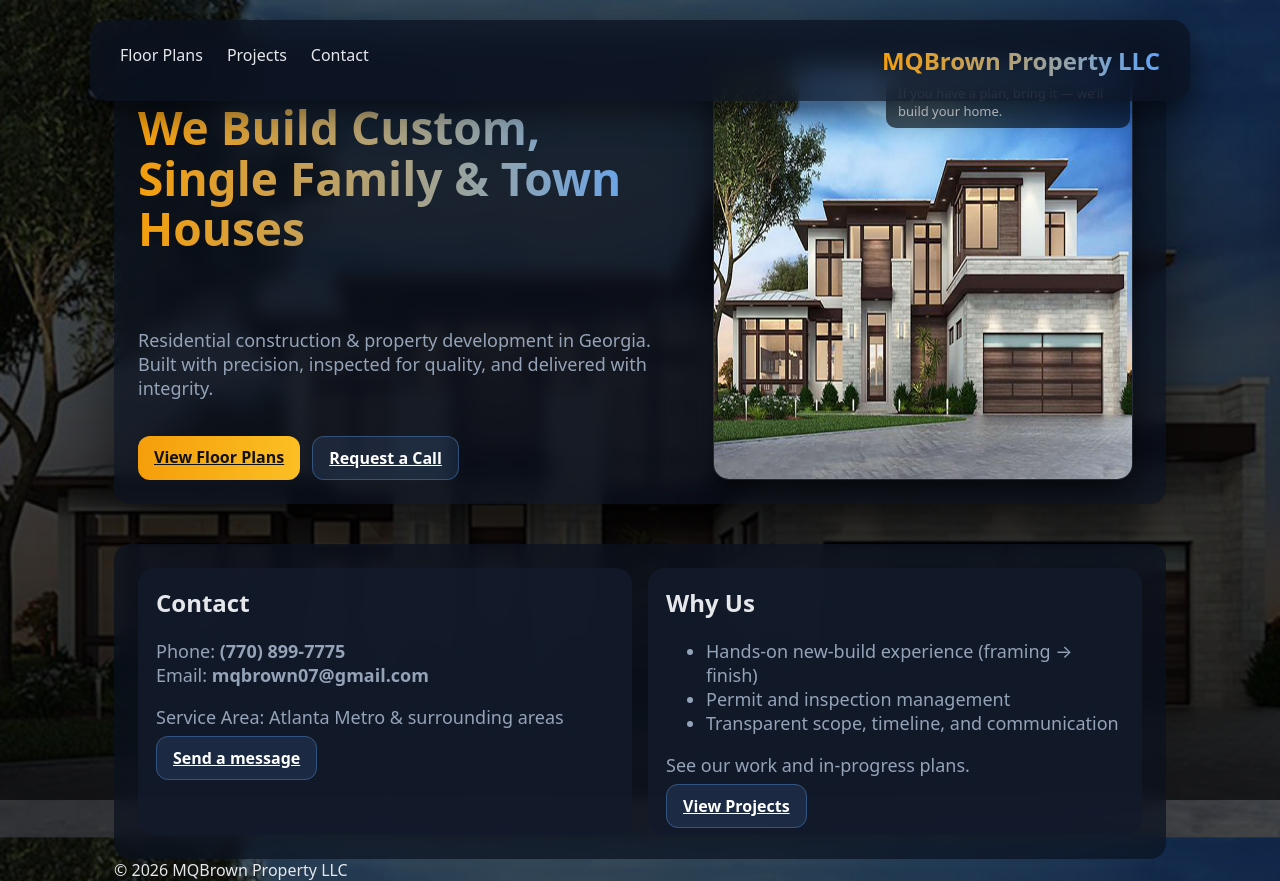
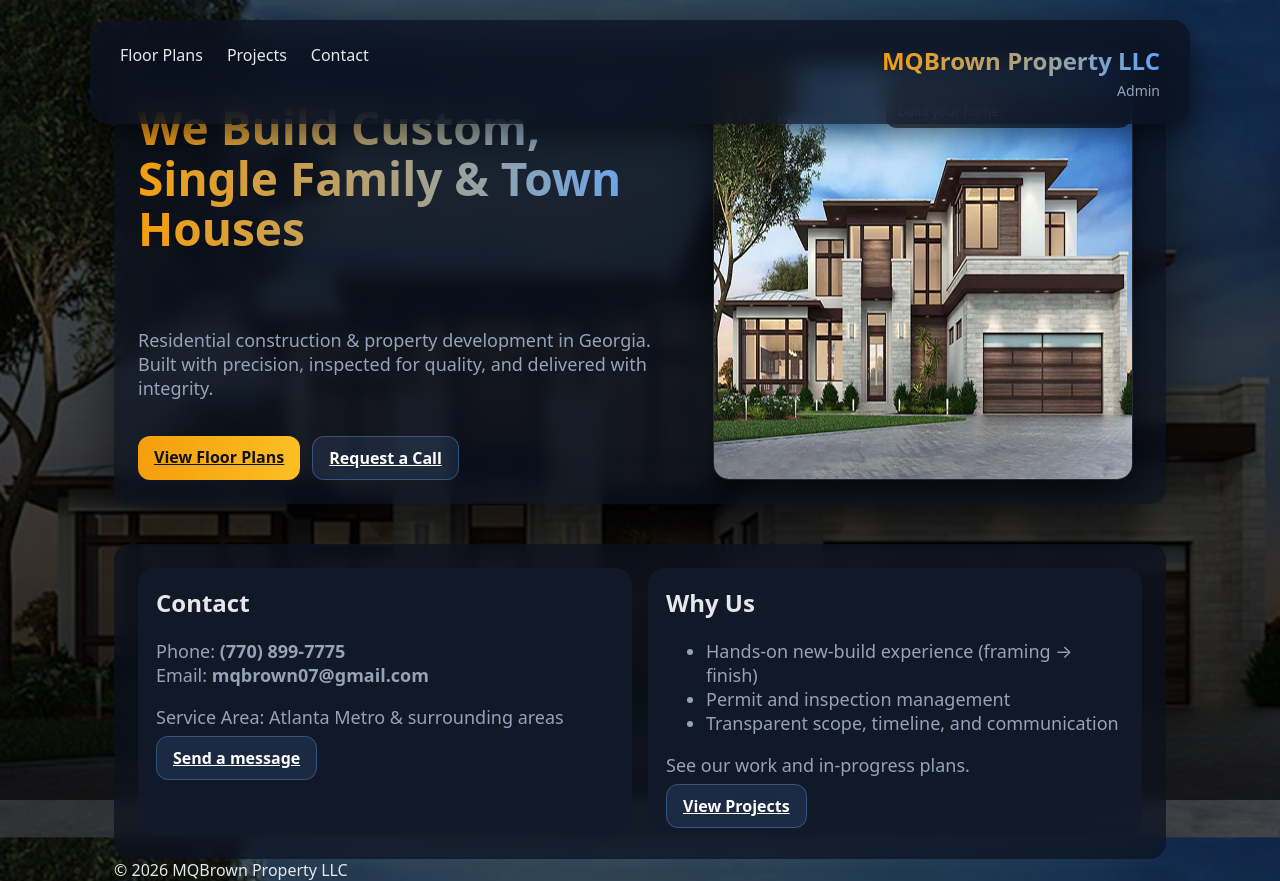
Before and after one commit to MQBrown/MelWebsiteRepo, a React (Vite) app: page / in a window 1280 px wide. Built offline with nearby package versions, Linux system fonts and the light colour scheme.

Commit message:
Revise navbar layout and add admin link
Refactor navbar structure for better clarity and organization.

```diff
--- a/src/App.jsx
+++ b/src/App.jsx
@@ -13,16 +13,19 @@ export default function App() {
       {/* ===== NAVBAR ===== */}
       <nav className="nav">
 
-        {/* LEFT SIDE LINKS */}
+        {/* LEFT MENU */}
         <div className="links">
           <Link to="/plans">Floor Plans</Link>
           <Link to="/projects">Projects</Link>
           <Link to="/contact">Contact</Link>
         </div>
 
-        {/* RIGHT SIDE BRAND */}
-        <div className="brand brand-right">
-          <Link to="/">MQBrown Property LLC</Link>
+        {/* RIGHT SIDE (BRAND + ADMIN) */}
+        <div className="brand-wrapper">
+          <div className="brand-right">
+            <Link to="/">MQBrown Property LLC</Link>
+          </div>
+          <Link className="admin-link" to="/admin">Admin</Link>
         </div>
 
       </nav>
@@ -43,4 +46,3 @@ export default function App() {
     </div>
   );
 }
-``
```
